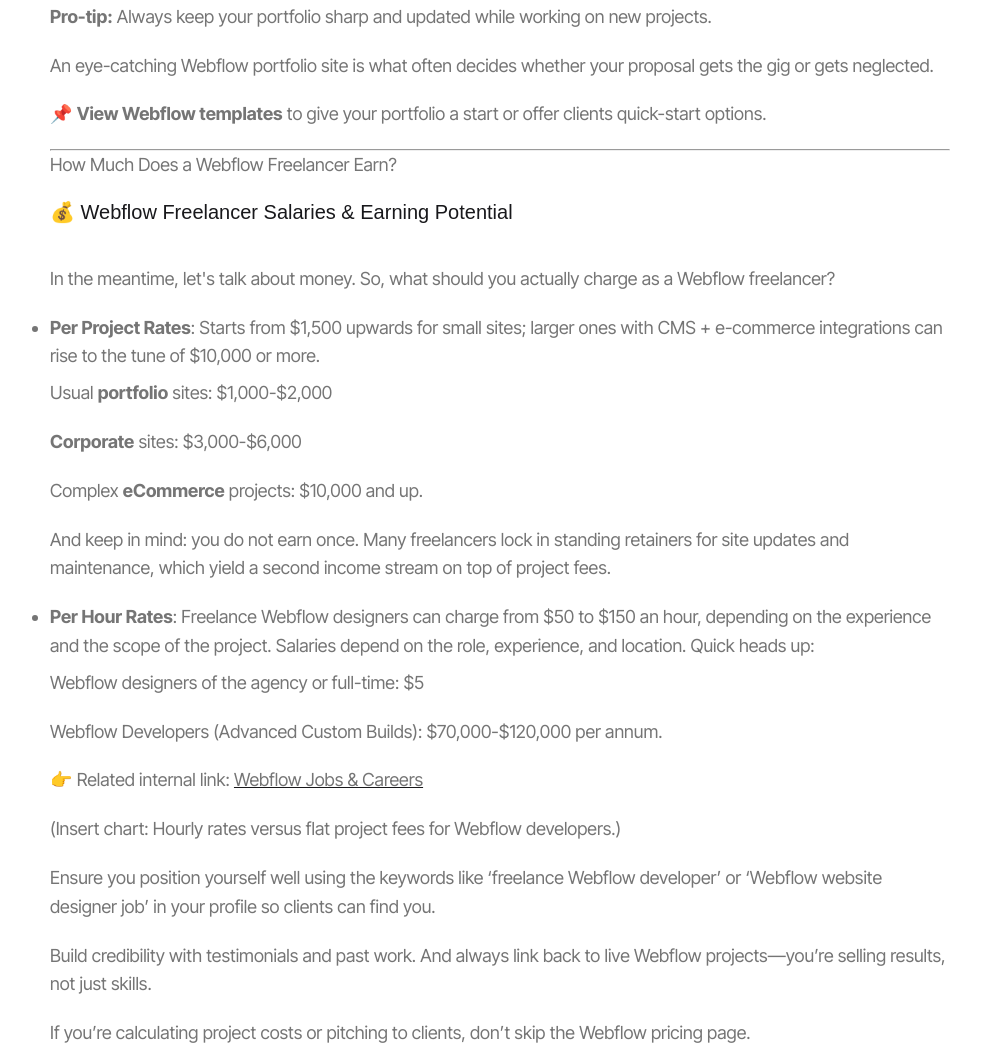
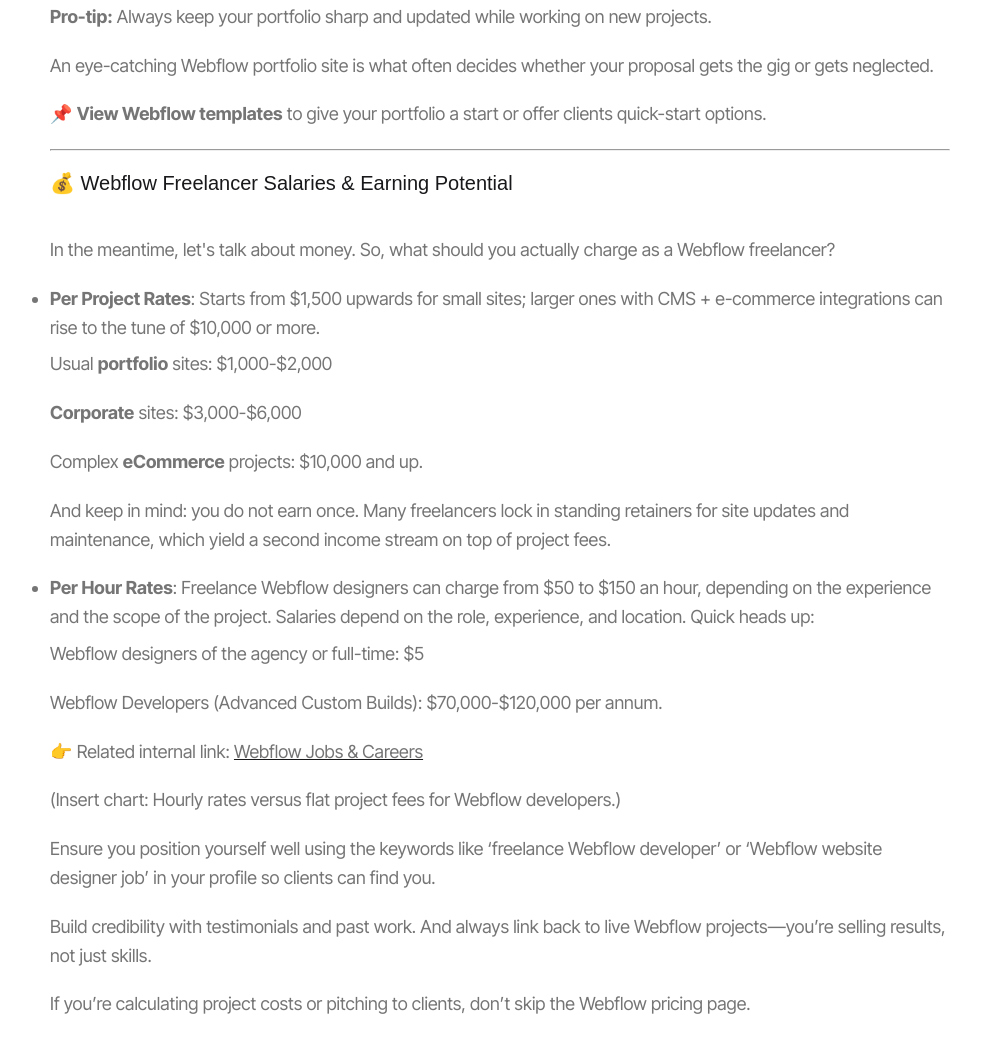
Before and after one commit to Designeryinka/Olayinka-website, an Eleventy site: page src/blog/2025-10-15-a-beginner-s-complete-guide-to-webflow-features-pricing-templates-and-comparisons.md in a window 1280 px wide. Shown: the part 6091-7142 px from the top of the page, without its empty margins (140-1121 px from the left). Built offline with nearby package versions, Linux system fonts and the light colour scheme; Eleventy itself is replaced by a stand-in of ours; files that its build step writes are made by us from their sources; a web font is replaced by a local one.

Commit message:
Update Blog “2025-10-15-a-beginner-s-complete-guide-to-webflow-features-pricing-templates-and-comparisons”

```diff
--- a/src/blog/2025-10-15-a-beginner-s-complete-guide-to-webflow-features-pricing-templates-and-comparisons.md
+++ b/src/blog/2025-10-15-a-beginner-s-complete-guide-to-webflow-features-pricing-templates-and-comparisons.md
@@ -240,7 +240,6 @@
 
 - - -
 
-How Much Does a Webflow Freelancer Earn?
 
 ### 💰 Webflow Freelancer Salaries & Earning Potential
 
@@ -275,6 +274,7 @@
 
 ## Webflow Templates & Design Options
 <br>
+
 You don’t always want to start from scratch.
 
 Instead, you can pick a template and customize it to your brand.
```
